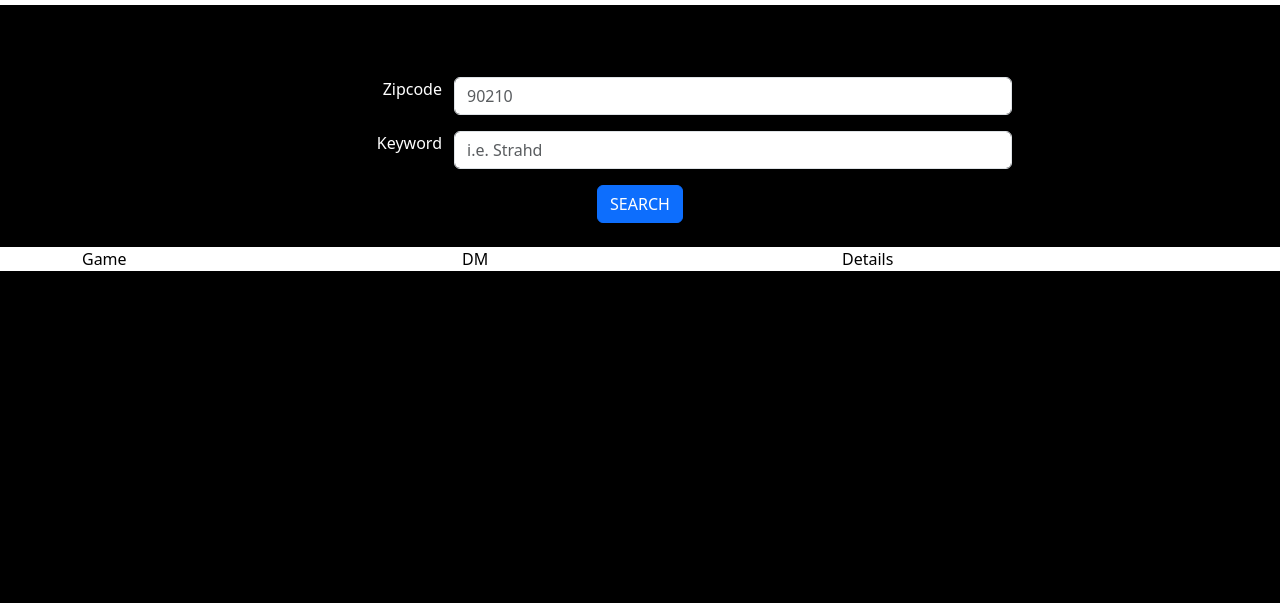
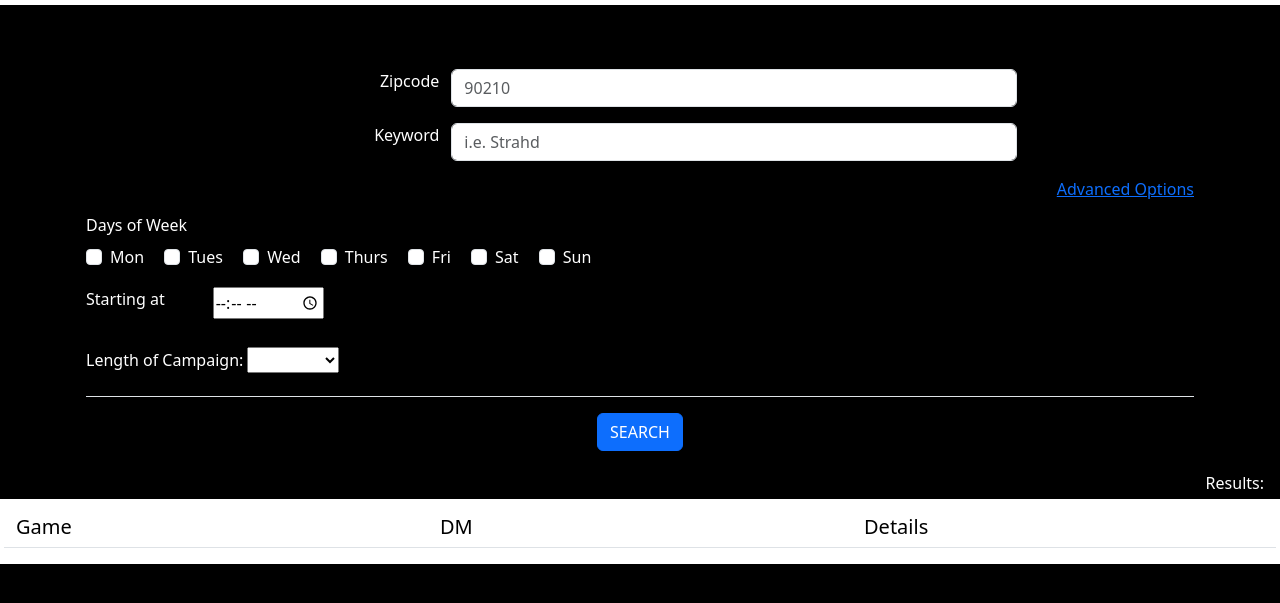
Before and after one commit to dfergusbrown/tavernFinderFrontend, a website: page index.html in a window 1280 px wide. Shown: the part 51-654 px from the top of the page. Drawn offline with nearby package versions, Linux system fonts and the light colour scheme.

Commit message:
form fields successfully pass data to server. Select and time fields still need a little work

```diff
--- a/index.html
+++ b/index.html
@@ -8,7 +8,7 @@
     <script defer src="./index.js"></script>
     <title>Tavern Finder</title>
 </head>
-<body class="container1">
+<body class="container1 d-flex flex-column">
     <nav class="navbar navbar-expand-lg">
         <div class="container-fluid">
             <button class="navbar-toggler" type="button" data-bs-toggle="collapse" data-bs-target="#navbarNav" aria-controls="navbarNav" aria-expanded="false" aria-label="Toggle navigation">
@@ -24,30 +24,84 @@
         </div>
     </nav>
     <div class="container-fluid justify-content-center">
-        <form class="container p-4" id="form">
+        <form class="container p-3" id="form" method="post">
             <div class="mb-3 mt-5 row">
-                <label for="zipcode" class="form-label col-4 text-end">Zipcode</label>
-                <input type="text" class="form-control w-50" id="zipcode" placeholder="90210">
+                <label for="location" class="form-label col-4 text-end">Zipcode</label>
+                <input type="text" name="location" class="form-control w-50" id="zipcode" placeholder="90210">
             </div>
             <div class="mb-3 row">
                 <label for="keyword" class="form-label col-4 text-end">Keyword</label>
-                <input type="text" class="form-control w-50" id="keyword" placeholder="i.e. Strahd">
+                <input type="text" name="keyword" class="form-control w-50" id="keyword" placeholder="i.e. Strahd">
+            </div>
+            <div class="text-end">
+                <a class="" data-bs-toggle="collapse" data-bs-target="#advancedOpts" role="button" aria-expanded="false" aria-controls="advancedOpts">
+                    Advanced Options
+                </a>
+            </div>
+            <div class="" id="advancedOpts" >
+                <div class="form-group my-2 py-1">
+                    <label for="daysOfWk" class="form-label">Days of Week</label>
+                    <div class="" id="daysOfWk">
+                        <div class="form-check form-check-inline">
+                            <input class="form-check-input" name="daysOfWkOpts1" type="checkbox" id="inlineCheckboxM" value="Mon">
+                            <label class="form-check-label" for="inlineCheckbox1">Mon</label>
+                        </div>
+                        <div class="form-check form-check-inline">
+                            <input class="form-check-input" name="daysOfWkOpts2" type="checkbox" id="inlineCheckboxT" value="Tues">
+                            <label class="form-check-label" for="inlineCheckbox1">Tues</label>
+                        </div>
+                        <div class="form-check form-check-inline">
+                            <input class="form-check-input" name="daysOfWkOpts3" type="checkbox" id="inlineCheckboxW" value="Wed">
+                            <label class="form-check-label" for="inlineCheckbox1">Wed</label>
+                        </div>
+                        <div class="form-check form-check-inline">
+                            <input class="form-check-input" name="daysOfWkOpts4" type="checkbox" id="inlineCheckboxTh" value="Thurs">
+                            <label class="form-check-label" for="inlineCheckbox1">Thurs</label>
+                        </div>
+                        <div class="form-check form-check-inline">
+                            <input class="form-check-input" name="daysOfWkOpts5" type="checkbox" id="inlineCheckboxF" value="Fri">
+                            <label class="form-check-label" for="inlineCheckbox1">Fri</label>
+                        </div>
+                        <div class="form-check form-check-inline">
+                            <input class="form-check-input" name="daysOfWkOpts6" type="checkbox" id="inlineCheckboxSa" value="Sat">
+                            <label class="form-check-label" for="inlineCheckbox1">Sat</label>
+                        </div>
+                        <div class="form-check form-check-inline">
+                            <input class="form-check-input" name="daysOfWkOpts7" type="checkbox" id="inlineCheckboxSu" value="Sun">
+                            <label class="form-check-label" for="inlineCheckbox1">Sun</label>
+                        </div>
+                    </div>
+                </div>
+                <div class="form-group d-flex mb-2 py-1">
+                    <label for="timeOfDay" class="form-label" value="07:00AM">Starting at</label>
+                    <input type="time" id="startTime" name="timeOfDay">
+                </div>
+                <div class="form-group border-bottom mb-3 py-3">
+                    <label for="campaignLength" class="form-label">Length of Campaign:</label>
+                    <select class="" name="campaignLength" id="campaignLength">
+                        <option selected></option>
+                        <option value="one-shot">One-shot</option>
+                        <option value="short">Short</option>
+                        <option value="long">Long</option>
+                    </select>
+                </div>
             </div>
             <div class="d-flex justify-content-center">
-                <button class="btn btn-primary" id="searchBtn" type="button">SEARCH</button>
+                <button class="btn btn-primary" id="searchBtn" type="submit">SEARCH</button>
             </div>
         </form>
+        <div class="text-end m-1">Results: <span id="numOfResults"></span></div>
     </div>
-    <div class="d-flex resultsBox flex-column">
-        <div id="results" class="container flex-column h-100">
-            <div class="row">
-                <div class="col">Game</div>
-                <div class="col">DM</div>
-                <div class="col">Details</div>
-            </div>
-            <!-- Results Here -->
+    <div class="d-flex resultsBox flex-column p-3">
+        <div class="row border-bottom" id="searchLabels">
+            <div class="col"><h5>Game</h5></div>
+            <div class="col"><h5>DM</h5></div>
+            <div class="col"><h5>Details</h5></div>
         </div>
+        <div id="results" class="d-flex flex-column"></div>
     </div>
+    <script src="https://code.jquery.com/jquery-3.2.1.slim.min.js" integrity="sha384-KJ3o2DKtIkvYIK3UENzmM7KCkRr/rE9/Qpg6aAZGJwFDMVNA/GpGFF93hXpG5KkN" crossorigin="anonymous"></script>
+    <script src="https://cdn.jsdelivr.net/npm/popper.js@1.12.9/dist/umd/popper.min.js" integrity="sha384-ApNbgh9B+Y1QKtv3Rn7W3mgPxhU9K/ScQsAP7hUibX39j7fakFPskvXusvfa0b4Q" crossorigin="anonymous"></script>
     <script src="https://cdn.jsdelivr.net/npm/bootstrap@5.3.3/dist/js/bootstrap.bundle.min.js" integrity="sha384-YvpcrYf0tY3lHB60NNkmXc5s9fDVZLESaAA55NDzOxhy9GkcIdslK1eN7N6jIeHz" crossorigin="anonymous"></script>
 </body>
 </html>
--- a/index.js
+++ b/index.js
@@ -1,26 +1,44 @@
+/* -- CACHED ELEMENTS -- */
 const searchBtn = document.querySelector('#searchBtn')
 const results = document.querySelector('#results')
+const formEl = document.querySelector('#form')
+const numOfResults = document.querySelector('#numOfResults')
 
+/* -- Event Listeners -- */
 searchBtn.addEventListener('click', getResults)
 
-async function getResults() {
-    const url = 'http://localhost:3001/post/'
-    console.log('click event registered')
+
+/* -- FUNCTIONS -- */
+async function getResults(e) {
+    e.preventDefault()
+    results.innerHTML = '' //clear results
+
+    const formData = new FormData(formEl, searchBtn)
+    const formDataObj = {}
+    for (const [key, value] of formData) {
+        formDataObj[key] = value
+    }
+    console.log(formDataObj)
+
+    const url = 'http://localhost:3001/post/search'
     try {
         const response = await fetch(url, {
-            method: "GET",
+            method: "POST",
             mode: "cors",
             headers: {
                 "Content-Type": "application/json"
             },
-            // body: JSON.stringify(data)
+            body: JSON.stringify(formDataObj)
         })
         const JSONresult = await response.json()
+
+        numOfResults.textContent = JSONresult.numOfResults
         console.log(JSONresult)
-        JSONresult.forEach(el => {
+        JSONresult.results.forEach(el => {
             //create result and place on page
             const result = document.createElement('div')
             result.classList.add('row')
+            result.classList.add('border-bottom')
             results.appendChild(result)
 
             // add data to result - num of players, day, time of day
@@ -52,5 +70,12 @@ async function getResults() {
     } catch (error) {
         console.error(error)
     }
+}
 
+function submitForm() {
+    const formData = new FormData(formEl, searchBtn)
+
+    formData.entries().forEach(el => {
+        console.log(el)
+    })
 }
--- a/style.css
+++ b/style.css
@@ -1,4 +1,4 @@
-.container1 {
+body {
     background-color: black;
     margin: 0;
     padding: 0;
@@ -12,17 +12,20 @@
 
 .resultsBox {
     background-color: white;
+    overflow: scroll;
+    color: black;
 }
 
 #results {
     background-color: white;
-    color: black;
 }
 #results p {
     margin-bottom: 0;
 }
 
-
+#startTime {
+    margin-left: 3rem;
+}
 
 #form {
     background-color: black;
@@ -30,6 +33,12 @@
     border-radius: 10px;
 }
 
+/* postdetail */
+
+#campaignImg {
+    height: 30vmin;
+}
+
 .hide {
     display: none;
 }
```
Also changed, not shown: views/postDetail.html (added, +35 -0 lines), assets/dragons-fantasy-artificial-intelligence-image_23-2150400884.avif (added), stylesheets/postDetail.css (added).
